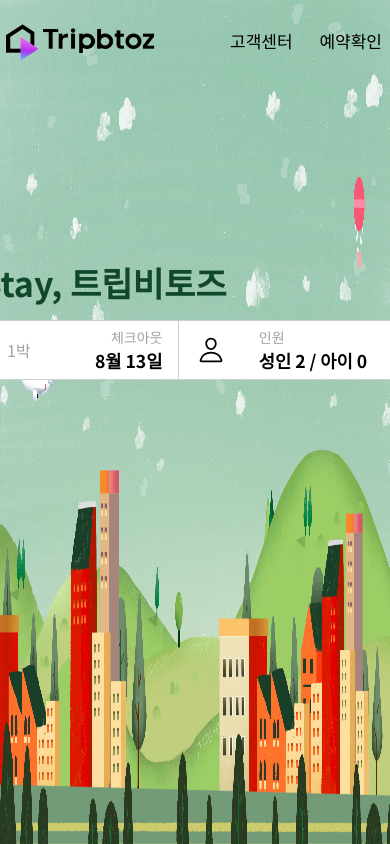
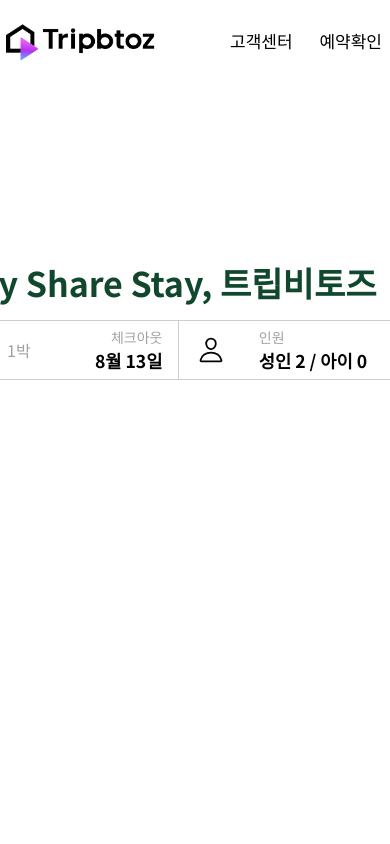
Before and after one commit to ymStudyLog/tripbtoz-ym, a React (Create React App) app: page / in a window 390 px wide. Shown: the top 844 px of the page. Built offline with nearby package versions, Linux system fonts and the light colour scheme.

Commit message:
feat #21 : 반응형 레이아웃 구현 중

```diff
--- a/src/pages/Landing.tsx
+++ b/src/pages/Landing.tsx
@@ -44,6 +44,10 @@
   position: absolute;
   z-index: -1;
   top: 0;
+
+  @media screen and (max-width: 480px) {
+    display: none;
+  }
 `;
 
 const LandingContentsContainer = styled.div`
@@ -56,6 +60,11 @@
 
 const CatchphraseWrapper = styled.div`
   width: 800px;
+
+  @media screen and (max-width: 850px) {
+    width: 500px;
+    transition: 0.8s all ease;
+  }
 `;
 
 const Catchphrase = styled.div`
```
